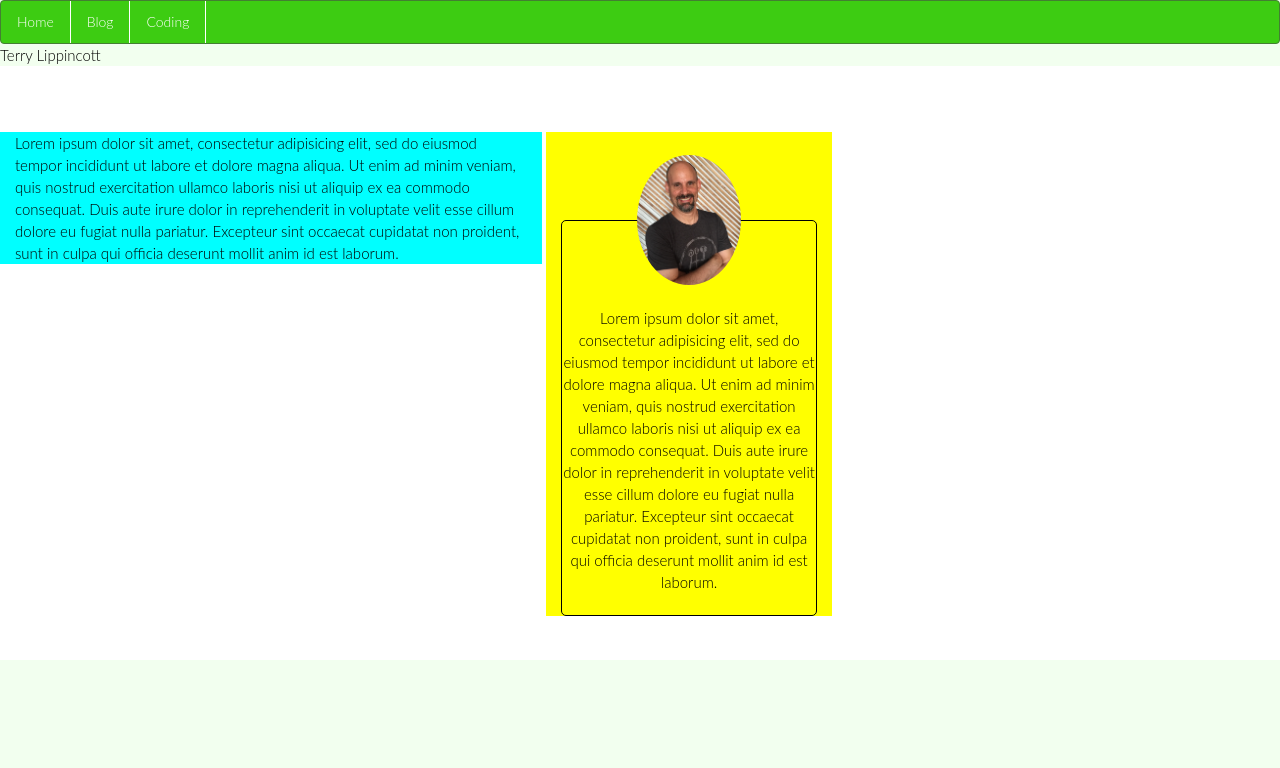
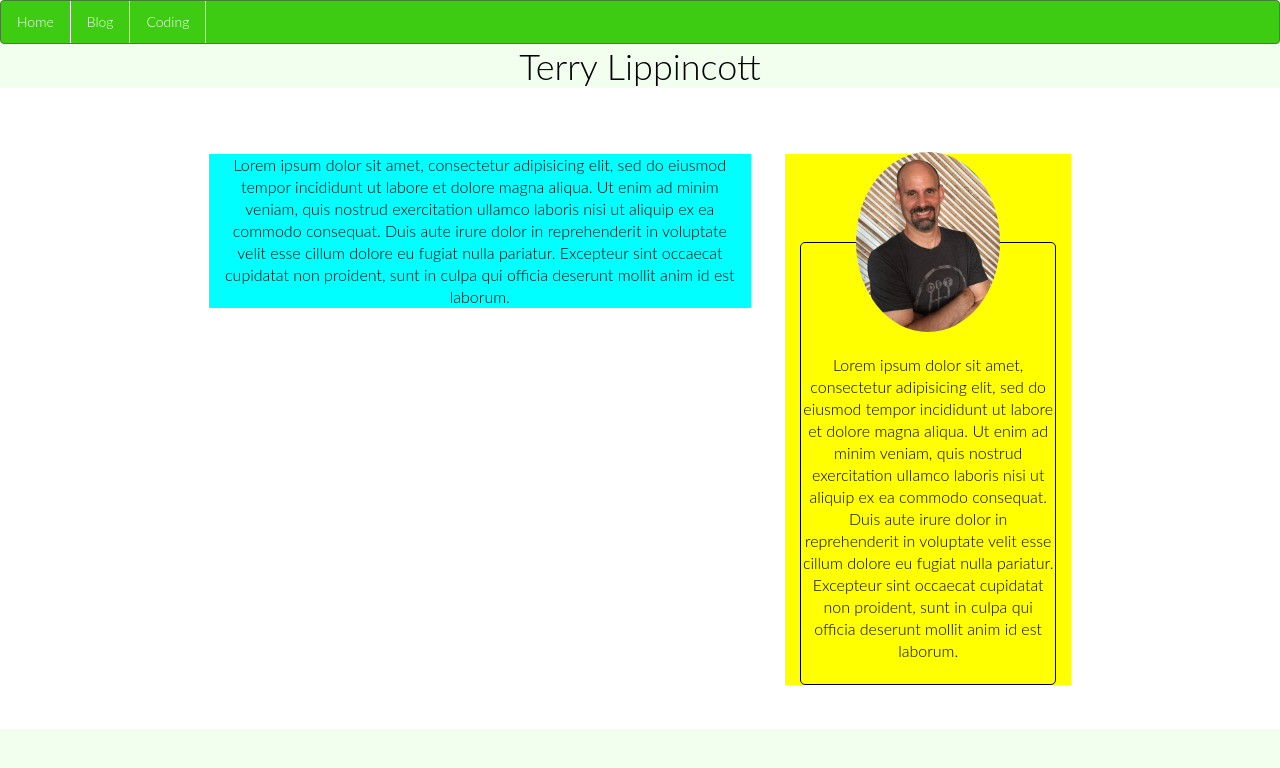
Before and after one commit to ga-chicago/wdi-portfolio, a PHP site: page / in a window 1280 px wide. Shown: the top 768 px of the page. Run offline with PHP 8.4, Linux system fonts and the light colour scheme.

Commit message:
centered objects on index page

```diff
--- a/portfolio/index.html
+++ b/portfolio/index.html
@@ -18,7 +18,7 @@
 			<h1>Terry Lippincott</h1>
 		</header>
 
-		<div class="row personal">
+		<div class="row">
 
 			<section class="col-2-3">
 				<p>
--- a/portfolio/styles/styles.css
+++ b/portfolio/styles/styles.css
@@ -58,7 +58,12 @@ table {
 body {
 	background-color: rgba(135, 255, 99, 0.1);
 	font: 300 16px/22px "Lato", "Open Sans", "Helvetica Neue", Helvetica, Arial, sans-serif;
-	font-size: 15px;
+	text-align: center;
+}
+
+h1 {
+	font-size: 36px;
+	line-height: 44px;
 }
 
 /* Grid Layout */
@@ -76,6 +81,7 @@ body {
 .col-1-3,
 .col-2-3 {
 	display: inline-block;
+	margin: 0 15px;
 	padding-left: 15px;
 	padding-right: 15px;
 	vertical-align: top;
@@ -97,18 +103,12 @@ body {
 	text-align: center;
 }
 
-.personal {
-	margin-bottom: 44px;
-}
-
 .personal-info img {
 	border-radius: 50%;
-	height: 130px;
-	margin: -66px 0 22px 0;
+	height: 180px;
+	margin: -91px 0 22px 0;
 	vertical-align: top;
 }
-
-/* Images */
 
 /* Links */
 
```
